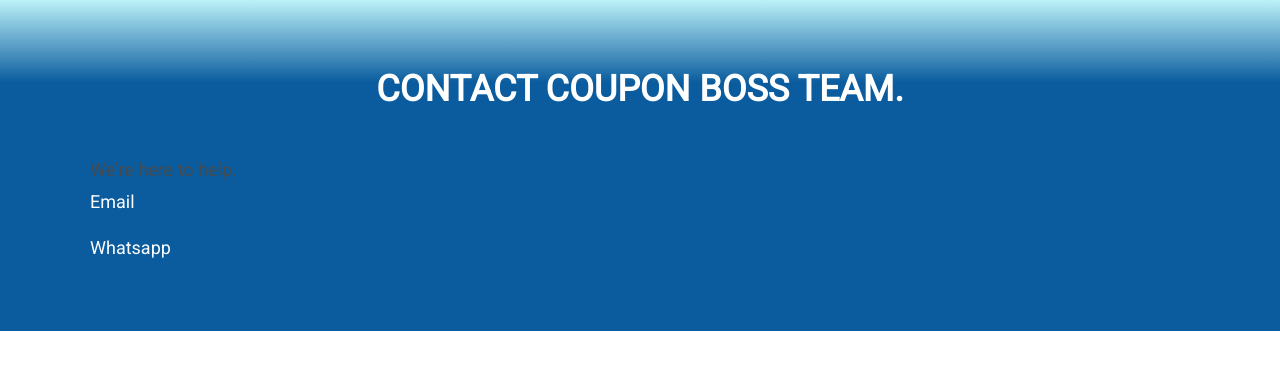
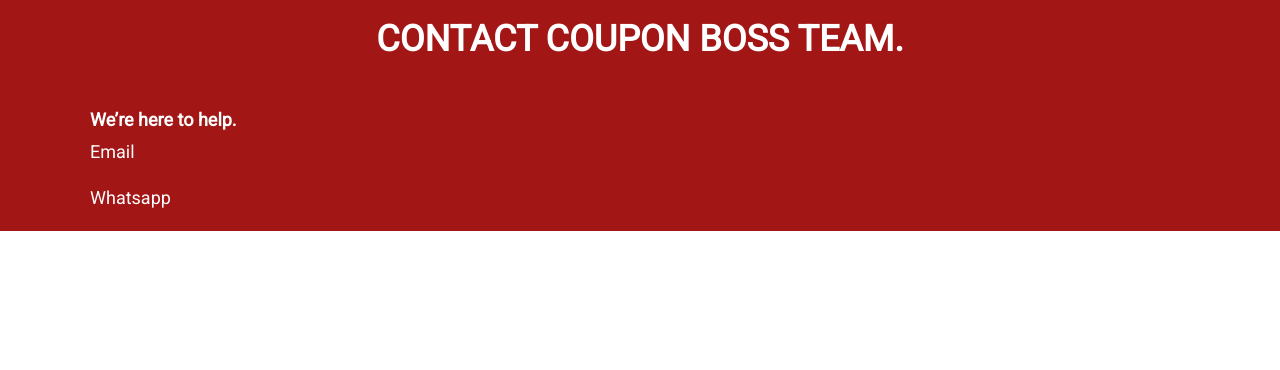
Before and after one commit to Mprogrammer2020/counponboss, a Django app: page /help in a window 1280 px wide. Shown: the top 370 px of the page. Run offline with Django 3.2, Linux system fonts and the light colour scheme; some libraries are stand-ins or nearby versions.

Commit message:
color change

```diff
--- a/apis/templates/help.html
+++ b/apis/templates/help.html
@@ -32,18 +32,15 @@ img {
     max-width:100%;
 }
  .Privacy_policy {
-            padding: 50px 0px;
-            background: rgba(188,241,247,1);
-           background: -moz-linear-gradient(top, rgba(188,241,247,1) 0%, rgba(10,92,159,1) 25%, rgba(10,92,159,1) 45%, rgba(10,92,159,1) 51%, rgba(10,92,159,1) 59%, rgba(10,92,159,1) 73%, rgba(10,92,159,1) 100%);
-        background: -webkit-gradient(left top, left bottom, color-stop(0%, rgba(188,241,247,1)), color-stop(25%, rgba(10,92,159,1)), color-stop(45%, rgba(10,92,159,1)), color-stop(51%, rgba(10,92,159,1)), color-stop(59%, rgba(10,92,159,1)), color-stop(73%, rgba(10,92,159,1)), color-stop(100%, rgba(10,92,159,1)));
-background: -webkit-linear-gradient(top, rgba(188,241,247,1) 0%, rgba(10,92,159,1) 25%, rgba(10,92,159,1) 45%, rgba(10,92,159,1) 51%, rgba(10,92,159,1) 59%, rgba(10,92,159,1) 73%, rgba(10,92,159,1) 100%);
-background: -o-linear-gradient(top, rgba(188,241,247,1) 0%, rgba(10,92,159,1) 25%, rgba(10,92,159,1) 45%, rgba(10,92,159,1) 51%, rgba(10,92,159,1) 59%, rgba(10,92,159,1) 73%, rgba(10,92,159,1) 100%);
-background: -ms-linear-gradient(top, rgba(188,241,247,1) 0%, rgba(10,92,159,1) 25%, rgba(10,92,159,1) 45%, rgba(10,92,159,1) 51%, rgba(10,92,159,1) 59%, rgba(10,92,159,1) 73%, rgba(10,92,159,1) 100%);
-background: linear-gradient(to bottom, rgba(188,241,247,1) 0%, rgba(10,92,159,1) 25%, rgba(10,92,159,1) 45%, rgba(10,92,159,1) 51%, rgba(10,92,159,1) 59%, rgba(10,92,159,1) 73%, rgba(10,92,159,1) 100%);
-filter: progid:DXImageTransform.Microsoft.gradient( startColorstr='#bcf1f7', endColorstr='#0a5c9f', GradientType=0 );
+           background: #a21616;
 
 
 
+}
+h4 {
+    color:
+    white;
+    font-weight: bold;
 }
 .content h1 {
     text-align: center;
```
Also changed, not shown: apis/templates/aboutUs.html (+11 -2 lines), apis/templates/privacypolicy.html (+7 -9 lines), apis/templates/term&conditions.html (+6 -9 lines).
